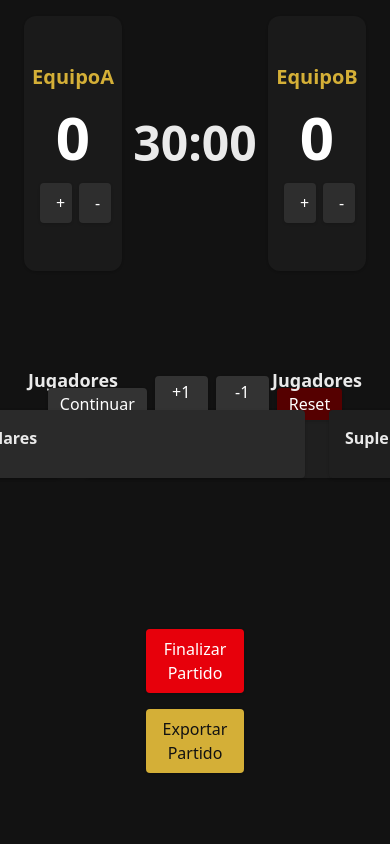
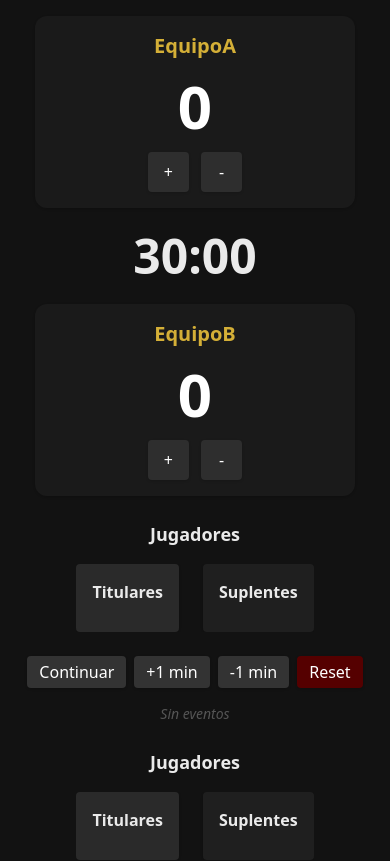
Before and after one commit to xdevofc/MatchVault, a React (Vite) app in the folder MatchVault/: page /futbol-express in a window 390 px wide. Shown: the top 861 px of the page. Built offline with nearby package versions, Linux system fonts and the light colour scheme.

Commit message:
making it responsive

```diff
--- a/MatchVault/src/pages/Futbol/Components/ScoreTracker.tsx
+++ b/MatchVault/src/pages/Futbol/Components/ScoreTracker.tsx
@@ -12,11 +12,11 @@ const ScoreTracker: React.FC<PropsScoreTracker> = ({
 
   return (
 
-    <div className="flex flex-col items-center justify-center bg-[#1A1A1A] p-4 rounded-xl shadow text-[#EAEAEA]">
+    <div className="w-full max-w-xs sm:max-w-sm md:max-w-md lg:max-w-lg xl:max-w-xl flex flex-col items-center justify-center bg-[#1A1A1A] p-4 rounded-xl shadow text-[#EAEAEA] mx-auto">
       <h2 className="text-xl font-bold mb-4 text-[#D4AF37]">{titulo}</h2>
       <div className="flex flex-col items-center space-y-4">
         <span className="text-6xl font-extrabold text-white">{score}</span>
-        <div className="grid grid-cols-2 gap-3">
+        <div className="grid grid-cols-2 gap-3 w-full max-w-[10rem]">
           <button className="px-4 py-2 bg-[#2E2E2E] hover:bg-[#3A3A3A] text-white rounded shadow transition" onClick={() => setScore(score + 1)}>+</button>
           <button className="px-4 py-2 bg-[#2E2E2E] hover:bg-[#3A3A3A] text-white rounded shadow transition" onClick={() => setScore(score - 1)}>-</button>
         </div>
--- a/MatchVault/src/pages/Futbol/Components/ShowPlayersSuplentes.tsx
+++ b/MatchVault/src/pages/Futbol/Components/ShowPlayersSuplentes.tsx
@@ -23,14 +23,14 @@ const ShowPlayersSuplentes: React.FC<PropsShowPlayers> = ({
   const { montoAmarilla, montoRoja } = useDatosDelPartidoContext()
 
   return (
-    <div className="p-4 bg-[#1F1F1F] text-[#EAEAEA] rounded shadow w-[22rem]">
+    <div className="w-full max-w-xs sm:max-w-sm md:max-w-md lg:max-w-lg xl:max-w-xl p-4 bg-[#1F1F1F] text-[#EAEAEA] rounded shadow mx-auto">
       <h4 className="font-bold mb-3">{titulo}</h4>
       {jugadores
         .filter(player => !player.titular)
         .map(player => (
           <div key={player.cedula} className="mb-4 border-b border-[#444] pb-2">
-            <p className="font-medium">#{player.nroCamiseta} - {player.nombre} {player.apellido}</p>
-            <div className="flex flex-wrap gap-1 mt-2">
+            <p className="font-medium">#{player.nroCamiseta} - {player.apellido}</p>
+            <div className="flex flex-wrap gap-2 mt-2">
               <button
                 onClick={() => handleTitular(player, equipo, setEquipo)}
                 className={`text-black px-2 py-1 rounded text-xs ${player.isEjected ? "bg-yellow-300 opacity-60 cursor-not-allowed" : "bg-yellow-500 hover:bg-yellow-600"}`}
@@ -69,6 +69,7 @@ const ShowPlayersSuplentes: React.FC<PropsShowPlayers> = ({
     </div>
 
 
+
   )
 }
 
--- a/MatchVault/src/pages/Futbol/Components/ShowPlayersTitulares.tsx
+++ b/MatchVault/src/pages/Futbol/Components/ShowPlayersTitulares.tsx
@@ -19,14 +19,14 @@ const ShowPlayersTitulares: React.FC<PropsShowPlayers> = ({
   const { montoAmarilla, montoRoja } = useDatosDelPartidoContext()
 
   return (
-    <div className="p-4 bg-[#2A2A2A] text-[#EAEAEA] rounded shadow w-[22rem]">
+    <div className="w-full max-w-xs sm:max-w-sm md:max-w-md lg:max-w-lg xl:max-w-xl p-4 bg-[#2A2A2A] text-[#EAEAEA] rounded shadow mx-auto">
       <h4 className="font-bold mb-3">{titulo}</h4>
       {jugadores
         .filter(player => player.titular)
         .map(player => (
           <div key={player.cedula} className="mb-4 border-b border-[#444] pb-2">
-            <p className="font-medium">#{player.nroCamiseta} - {player.nombre} {player.apellido}</p>
-            <div className="flex flex-wrap gap-1 mt-2">
+            <p className="font-medium">#{player.nroCamiseta} - {player.apellido}</p>
+            <div className="flex flex-wrap gap-2 mt-2">
               <button
                 onClick={() => handleTitular(player, equipo, setEquipo)}
                 disabled={player.isEjected || !player.titular}
@@ -65,6 +65,7 @@ const ShowPlayersTitulares: React.FC<PropsShowPlayers> = ({
     </div>
 
 
+
   )
 }
 
--- a/MatchVault/src/pages/Futbol/ConfiguracionPartido.tsx
+++ b/MatchVault/src/pages/Futbol/ConfiguracionPartido.tsx
@@ -42,8 +42,10 @@ function ConfiguracionPartido(): React.JSX.Element {
   }
 
 
-  return (
-<div className="grid grid-cols-3 gap-4 p-2 bg-[#121212]">
+  return(
+<>
+
+<div className="grid grid-cols-1 md:grid-cols-2 lg:grid-cols-3 gap-4 p-2 bg-[#121212] w-full max-w-6xl mx-auto">
   {mostrarPopup && (
     <PopUpImport
       mostrarPopUp={mostrarPopup}
@@ -197,7 +199,7 @@ function ConfiguracionPartido(): React.JSX.Element {
     </button>
   </div>
 </div>
-
+</>
   );
 }
 
--- a/MatchVault/src/pages/Futbol/FutbolConfigExpress.tsx
+++ b/MatchVault/src/pages/Futbol/FutbolConfigExpress.tsx
@@ -45,10 +45,10 @@ function FutbolConfigExpress(): React.JSX.Element {
     />
   )}
 
-    <div className="h-screen bg-[#121212] flex items-center justify-center overflow-hidden">
-      <div className="grid grid-cols-2 grid-rows-[auto,auto,auto] gap-4 p-4 bg-[#1F1F1F] rounded-xl shadow-lg w-full max-w-[95%]">
+  <div className="min-h-screen bg-[#121212] flex items-center justify-center overflow-hidden">
+    <div className="grid grid-cols-1 md:grid-cols-2 grid-rows-[auto,auto,auto] gap-4 p-4 bg-[#1F1F1F] rounded-xl shadow-lg w-full max-w-6xl">
       {/* Header */}
-        <header className="col-span-2 bg-[#D4AF37] text-[#121212] px-4 py-2 rounded-lg shadow">
+      <header className="col-span-1 md:col-span-2 bg-[#D4AF37] text-[#121212] px-4 py-2 rounded-lg shadow">
         <h1 className="text-xl font-bold leading-tight">Fútbol Configuración Express</h1>
         <p className="text-sm leading-snug">Elige la configuración que deseas</p>
       </header>
@@ -74,7 +74,7 @@ function FutbolConfigExpress(): React.JSX.Element {
       </div>
 
       {/* Footer */}
-        <footer className="col-span-2 bg-[#BFA434] text-[#121212] px-4 py-2 rounded-lg shadow">
+      <footer className="col-span-1 md:col-span-2 bg-[#BFA434] text-[#121212] px-4 py-2 rounded-lg shadow">
         <ConfiguracionPartido />
       </footer>
     </div>
--- a/MatchVault/src/pages/Futbol/FutbolExpress.tsx
+++ b/MatchVault/src/pages/Futbol/FutbolExpress.tsx
@@ -34,8 +34,6 @@ const FutbolExpress: React.FC = () => {
 
   // consumiendo el context con los datos del partido
   const {
-    montoAmarilla,
-    montoRoja,
     nombreA,
     nombreB,
     scoreA,
@@ -238,20 +236,17 @@ const FutbolExpress: React.FC = () => {
 
   return (
 
-    <div className="w-full h-screen bg-[#121212] overflow-hidden grid grid-cols-3 grid-rows-3 gap-6 px-6 py-4 text-[#EAEAEA]">
-      {/* MOSTRAR EL WINNER*/}
 
-      {
-        showWinner && (
+    <div className="min-h-screen bg-[#121212] text-[#EAEAEA] overflow-x-hidden">
+      <div className="container mx-auto p-4 sm:p-6">
+        <div className="grid grid-cols-1 sm:grid-cols-2 lg:grid-cols-3 gap-6">
+          {/* MOSTRAR EL WINNER */}
+          {showWinner && (
             <Winner
               setShowWinner={setShowWinner}
               showWinner={showWinner}
             />
-        )
-      }
-
-
-
+          )}
 
           {showExport && (
             <ExportarPartido
@@ -261,24 +256,18 @@ const FutbolExpress: React.FC = () => {
           )}
 
           {/* MOSTRAR TANDA DE PENALES */}
-      {(showPenalties) ? (
+          {showPenalties && (
             <TandaPenalties
-          onClose={() => {
-            setShowPenalties(false)
-          }}
+              onClose={() => setShowPenalties(false)}
               setShowWinner={setShowWinner}
             />
-
-      ) : null}
-
+          )}
 
           {/* MENU OCULTO PARA LA PRORROGA */}
-
-      {(showExtraTime && isTie) ? (
+          {(showExtraTime && isTie) && (
             <div className="fixed inset-0 flex items-center justify-center z-50 p-6">
               <div className="bg-white rounded-lg shadow-lg w-full max-w-md text-center space-y-6 p-6">
                 <h2 className="text-xl text-black font-semibold">Ingresa el tiempo extra!</h2>
-
                 <label htmlFor="nombre" className="block text-lg font-medium text-black">Minutos</label>
                 <input
                   name="nombre"
@@ -287,26 +276,19 @@ const FutbolExpress: React.FC = () => {
                   value={cantTiempoAgg}
                   onChange={e => setCantidadTiempoAgg(Number(e.target.value))}
                 />
-
                 <button
                   onClick={(e) => {
                     e.preventDefault()
                     setTableroMinutos(cantTiempoAgg)
                     setShowExtraTime(false)
-              }
-              }
+                  }}
                   className="bg-blue-500 hover:bg-blue-600 text-white py-2 px-6 rounded mt-4"
                 >
                   Ir a la prorroga
                 </button>
               </div>
             </div>
-
-      )
-        :
-        null
-
-      }
+          )}
 
           <ScoreTracker titulo={nombreA} score={scoreA} setScore={setScoreA} />
 
@@ -319,9 +301,9 @@ const FutbolExpress: React.FC = () => {
           {/* LISTANDO GENTE A */}
           <div className="flex flex-col items-center justify-center">
             <h3 className="text-lg font-semibold">Jugadores</h3>
-        <div className="flex gap-6 mt-4">
+            <div className="flex gap-6 mt-4 overflow-auto">
               <ShowPlayersTitulares
-            titulo={"titulares"}
+                titulo="Titulares"
                 jugadores={ListaJugadoresA}
                 equipo={equipoA}
                 setEquipo={setEquipoA}
@@ -330,7 +312,7 @@ const FutbolExpress: React.FC = () => {
                 minuto={tableroMinutos}
               />
               <ShowPlayersSuplentes
-            titulo={"Suplentes"}
+                titulo="Suplentes"
                 jugadores={ListaJugadoresA}
                 equipo={equipoA}
                 setEquipo={setEquipoA}
@@ -348,12 +330,13 @@ const FutbolExpress: React.FC = () => {
             eventos={eventos}
             setSeconds={setTableroSegundos}
           />
+
           {/* LISTANDO GENTE B */}
           <div className="flex flex-col items-center justify-center">
             <h3 className="text-lg font-semibold">Jugadores</h3>
-        <div className="flex gap-6 mt-4">
+            <div className="flex gap-6 mt-4 overflow-auto">
               <ShowPlayersTitulares
-            titulo={"titulares"}
+                titulo="Titulares"
                 jugadores={ListaJugadoresB}
                 equipo={equipoB}
                 setEquipo={setEquipoB}
@@ -362,7 +345,7 @@ const FutbolExpress: React.FC = () => {
                 minuto={tableroMinutos}
               />
               <ShowPlayersSuplentes
-            titulo={"Suplentes"}
+                titulo="Suplentes"
                 jugadores={ListaJugadoresB}
                 equipo={equipoB}
                 setEquipo={setEquipoB}
@@ -374,6 +357,7 @@ const FutbolExpress: React.FC = () => {
           </div>
 
           <div></div>
+
           {/* BOTONES DE TERMINADO */}
           <div className="flex flex-col items-center justify-center gap-4">
             <button
@@ -399,9 +383,12 @@ const FutbolExpress: React.FC = () => {
             </button>
           </div>
 
-      <div></div>
+
+        </div>
+      </div>
     </div>
   );
+
 };
 
 export default FutbolExpress;
```
Also changed, not shown: MatchVault/src/pages/Futbol/Components/PopUpImport.tsx (+15 -14 lines), MatchVault/src/pages/Futbol/RegisterPlayers.tsx (+4 -3 lines). Lines whose indentation alone changed are shown as unchanged.
